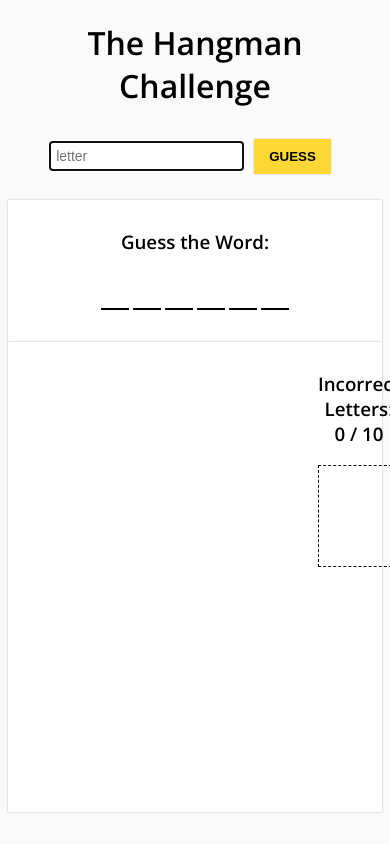
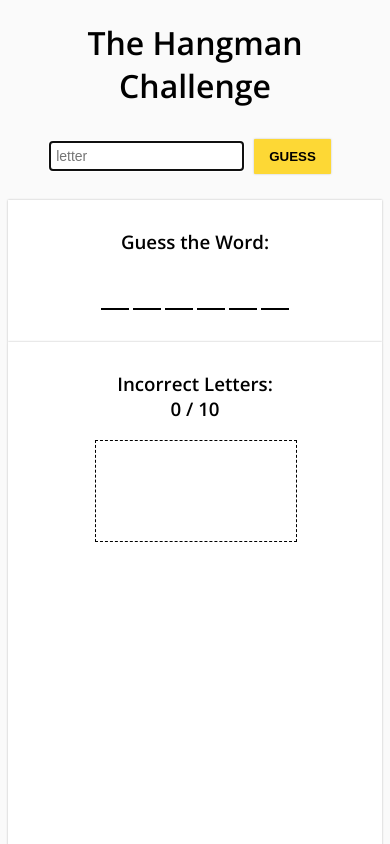
Before and after one commit to panzer/hangman, an Angular app: page / in a window 390 px wide. Shown: the top 844 px of the page. Built offline with nearby package versions, Linux system fonts and the light colour scheme.

Commit message:
better responsiveness (especially on mobile) with flexbox

```diff
--- a/src/app/app.component.css
+++ b/src/app/app.component.css
@@ -2,19 +2,20 @@
   text-align: center;
 }
 
-.grid-container {
-  display: grid;
-  grid-template-rows: auto;
-  grid-template-columns: 1fr 2fr;
-  grid-template-areas: "figure incorrect";
+.flex-container {
+  display: flex;
+  flex-wrap: wrap-reverse;
+  justify-content: center;
+  align-items: center;
 }
 
 .incorrect {
-  grid-area: incorrect;
+  flex: 2 1 auto;
+  max-width: 200px;
 }
 
 .figure {
-  grid-area: figure;
+  flex: 1 1 auto;
   max-width: 300px;
 }
 .nowrap {
--- a/src/app/app.component.html
+++ b/src/app/app.component.html
@@ -37,7 +37,7 @@
     >
     </app-word>
   </div>
-  <div class="card grid-container center">
+  <div class="card flex-container center">
     <img class="figure"[src]=figureSrc>
     <div class="incorrect">
       <h3>
```
Also changed, not shown: 3 other files (tests, documents, lock files or other folders).
